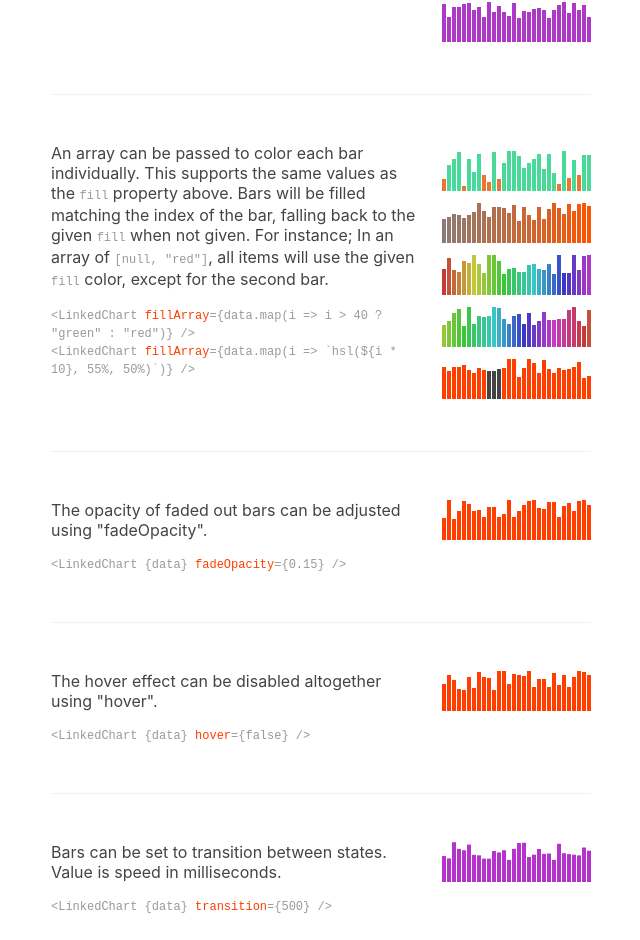
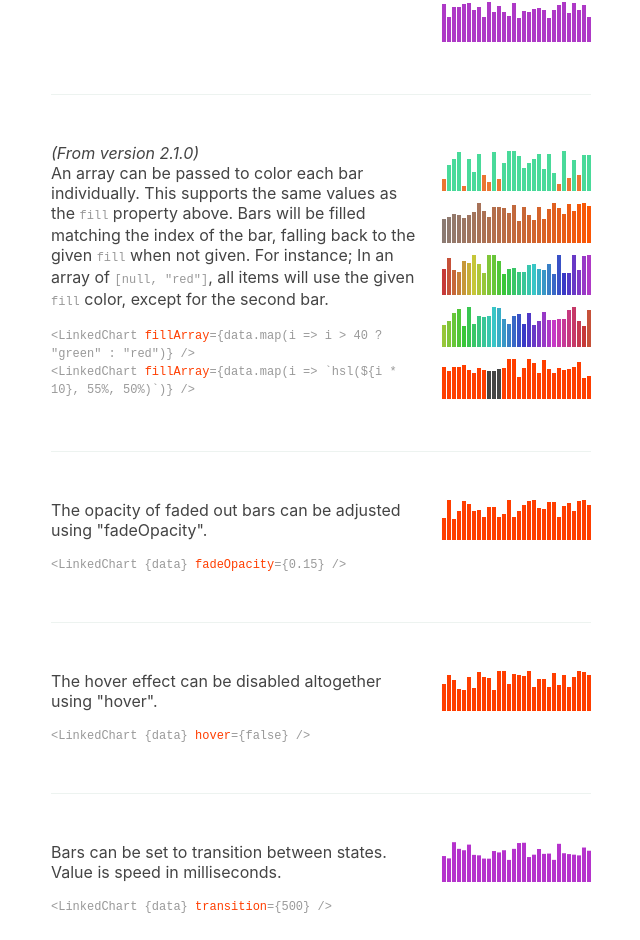
Before and after one commit to Mitcheljager/svelte-tiny-linked-charts, a SvelteKit app: page / in a window 1280 px wide. Shown: the part 7331-8271 px from the top of the page, without its empty margins (319-959 px from the left). Built offline with nearby package versions, Linux system fonts and the light colour scheme.

Commit message:
docs: Add required version to fillArray example

```diff
--- a/src/routes/+page.svelte
+++ b/src/routes/+page.svelte
@@ -562,6 +562,7 @@
 
 	<div class="block" id="fill-array">
 		<div class="description">
+			<em>(From version 2.1.0)</em><br>
 			An array can be passed to color each bar individually. This supports the same values as the <code class="inline">fill</code> property above.
 			Bars will be filled matching the index of the bar, falling back to the given <code class="inline">fill</code> when not given.
 			For instance; In an array of <code class="inline">[null, "red"]</code>, all items will use the given <code class="inline">fill</code> color, except for the second bar.
```
